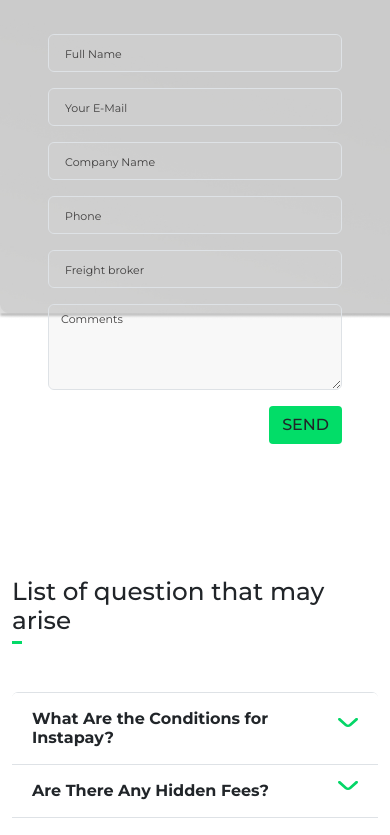
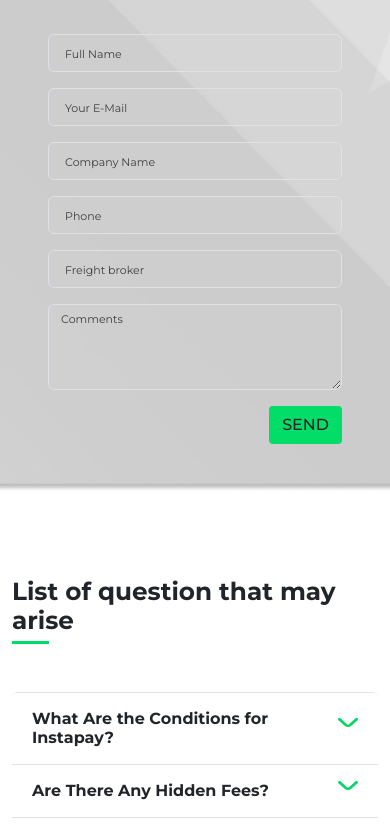
Before and after one commit to Rizwan884/smartfleetfunding-website, a Next.js app: page /instapay in a window 390 px wide. Shown: the part 4196-5031 px from the top of the page. Built offline with nearby package versions, Linux system fonts and the light colour scheme; a web font is replaced by a local one.

Commit message:
Instapay Mobile - Juan

```diff
--- a/src/app/styles/globals.css
+++ b/src/app/styles/globals.css
@@ -78,6 +78,9 @@ body{
 @media (max-width: 767px) {
   .w-md-100{
     width: 100% !important;
+  }
+  .w-md-2-line{
+    width: 10% !important;
   }
 
 }
@@ -220,6 +223,12 @@ body{
 #bottom-footer:hover{
   background-color: var(--green);
   color: var(--dark-blue);
+}
+@media (max-width: 767px) {
+  .fi-img{
+    background-image: url("../../../public/images/sff-form-instapay-mobile.jpg");
+    background-size: cover;
+  }
 }
 /*-------------------------Fonts------------------------------*/
 .font-montserrat {
--- a/src/components/section-accordion.tsx
+++ b/src/components/section-accordion.tsx
@@ -26,9 +26,9 @@ export default function SectionAccordion({
     <div className="container font-montserrat pt-5 pt-md-2">
       <Accordion className="accordion-mp" defaultActiveKey="0">
         {headTitle && (
-          <h2 className="fw-600 mb-5 ">
+          <h2 className="fw-bold mb-5 ">
             {headTitle}
-            <div className="line" style={{ width: "2.6%" }}></div>
+            <div className="line w-md-2-line" style={{ width: "2.6%" }}></div>
           </h2>
         )}
 
```
Also changed, not shown: public/images/sff-form-instapay-mobile.jpg (added).
